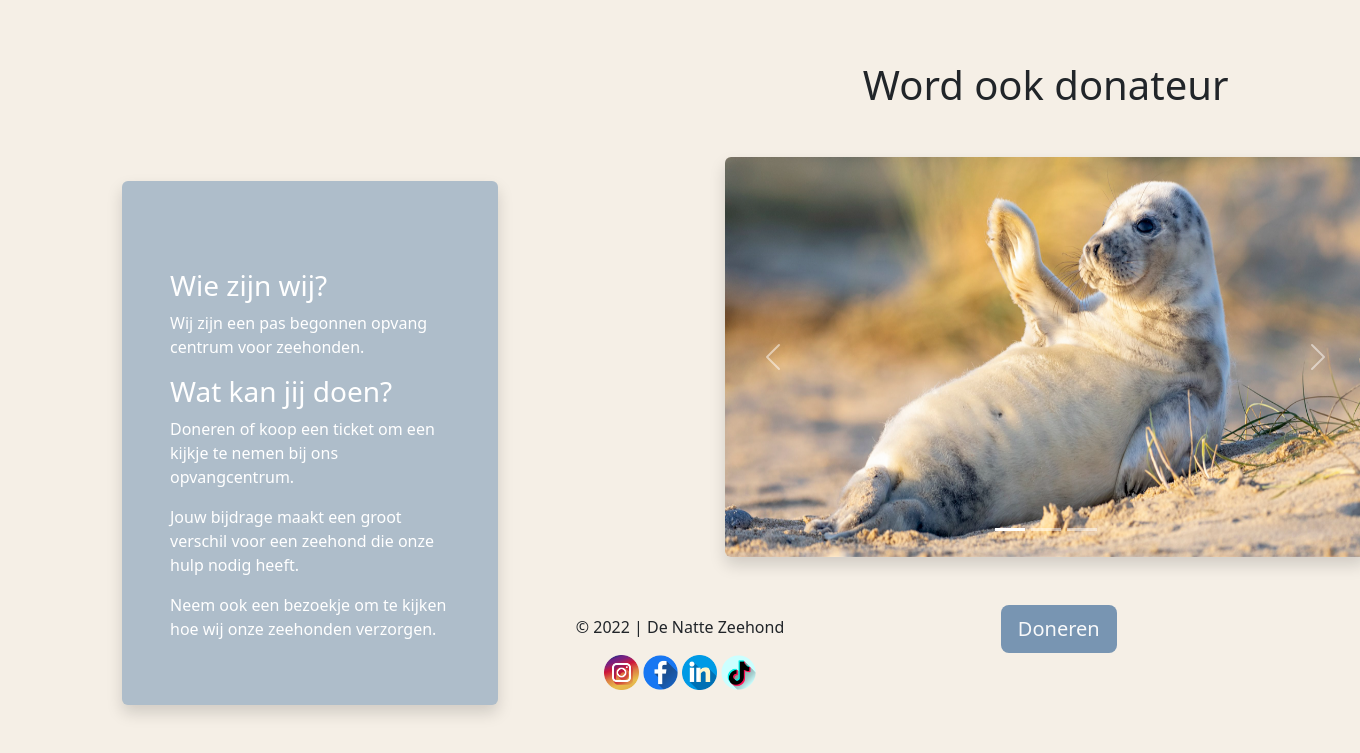
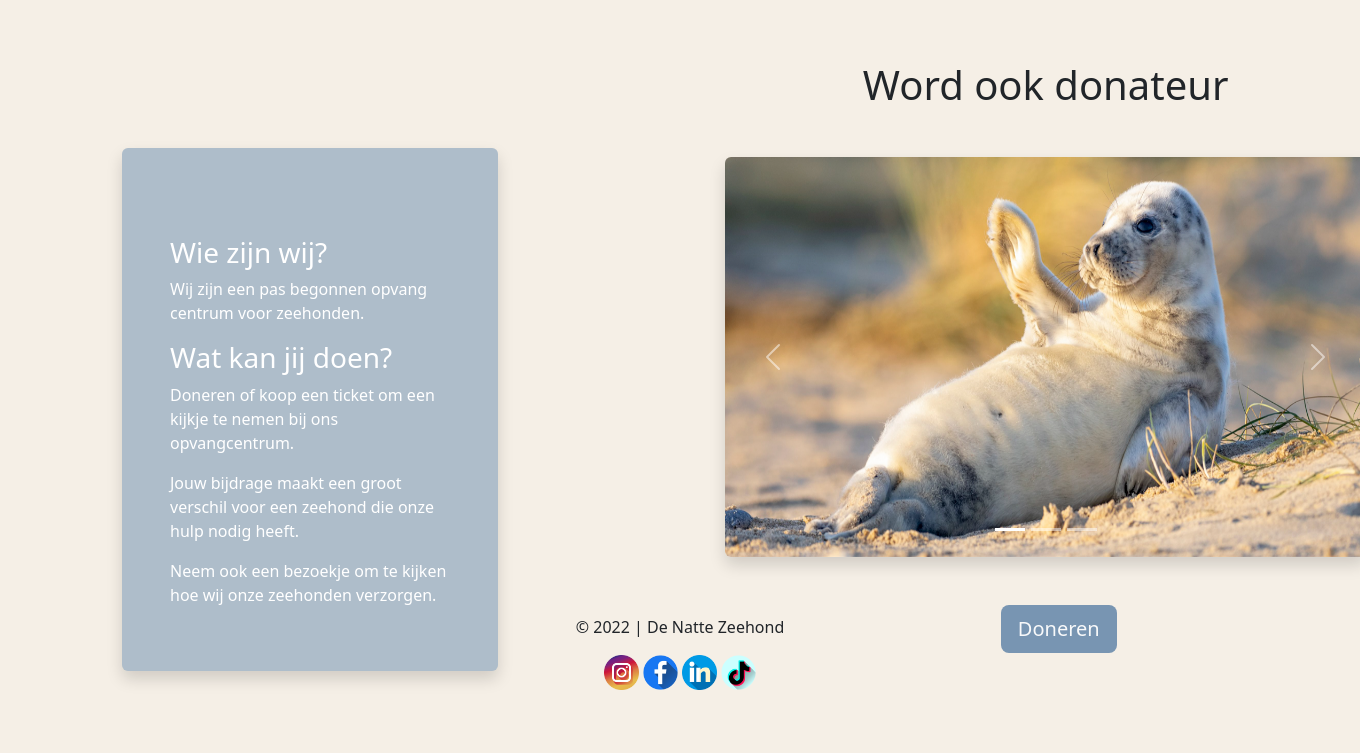
Before and after one commit to EvanGits/DeNatteZeehond, a PHP site: page /DeNatteZeehond/ in a window 1360 px wide. Shown: the part 78-831 px from the top of the page. After the commit the page ends 768 px from the top, so only its background shows below. Run offline with PHP 8.4, Linux system fonts and the light colour scheme; some libraries are stand-ins or nearby versions.

Commit message:
kleine fix home

```diff
--- a/pages/home.php
+++ b/pages/home.php
@@ -3,7 +3,7 @@
         <div class="row g-4 py-5">
             <div class="col-5">
                 <div class="justify-content-center">
-                    <div class="col-lg-10 primary-box-color shadow rounded" style="margin-top: 29.5%;">
+                    <div class="col-lg-10 primary-box-color shadow rounded" style="margin-top: 22%;">
                         <div class="wrap">
                             <img src="" alt="">
                             <div class="login-wrap text-white p5 p-md-5">
```
